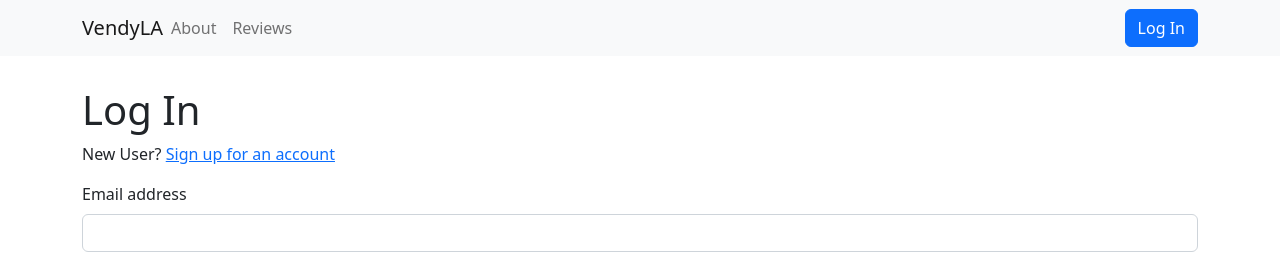
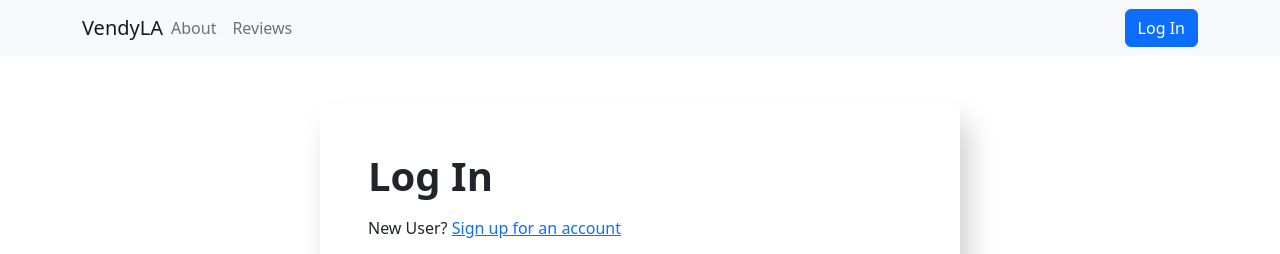
Before and after one commit to jazzix3/COMP584-vendyLA, a React (Create React App) app in the folder client/: page /Login in a window 1280 px wide. Shown: the top 254 px of the page. Built offline with nearby package versions, Linux system fonts and the light colour scheme; no server answers.

Commit message:
small change to signup, login pages

```diff
--- a/client/src/App.css
+++ b/client/src/App.css
@@ -45,15 +45,25 @@ transform: translateY(-5px);
   letter-spacing: -.001em;
 }
 
-.info-col, .review-col{
+.info-col, .review-col, .map-col{
   background-color: #ffffff;
 }
 
 .map-col{
   border-left: 1px solid lightgray;
-  background-color: #ffffff;
 }
 
 .dash-container{
   background-color: rgba(var(--bs-light-rgb));
 }
+
+.login-container, .signup-container{
+  overflow:hidden;
+  min-width: 300px;
+  box-shadow: 9px 18px 28px -1px rgba(0,0,0,0.20);
+  padding: 20px;
+}
+
+.login-container h1, .signup-container h1{
+  font-weight: bold;
+}
--- a/client/src/pages/Login.js
+++ b/client/src/pages/Login.js
@@ -35,10 +35,10 @@ const Login = () => {
         <>
             <TopNav />
 
-            <div className="container" id="main-content">
+            <div className="container col-6 p-5 mb-5 mt-5 rounded login-container" id="main-content">
                 {message && <div className="alert alert-success">{message}</div>}
                 {error && <Alert variant="danger">{error}</Alert>}
-                <h1>Log In</h1>
+                <h1 className ="mb-3">Log In</h1>
                 <p> New User?<span> <Link to="/Signup">Sign up for an account</Link></span></p>
 
                 <Form onSubmit={login}>
--- a/client/src/pages/Signup.js
+++ b/client/src/pages/Signup.js
@@ -76,9 +76,9 @@ const Signup = () => {
         <>
             <TopNav />
 
-            <div className="container" id="main-content">
+            <div className="container col-6 p-5 mb-5 mt-5 rounded signup-container" id="main-content">
                 {error && <Alert variant="danger">{error}</Alert>}
-                <h1>Sign Up</h1>
+                <h1 className ="mb-3">Sign Up</h1>
                 <p> Already have an account?<span><Link to="/Login">Log in</Link></span></p>
 
                 <Form onSubmit={signup}>
```
